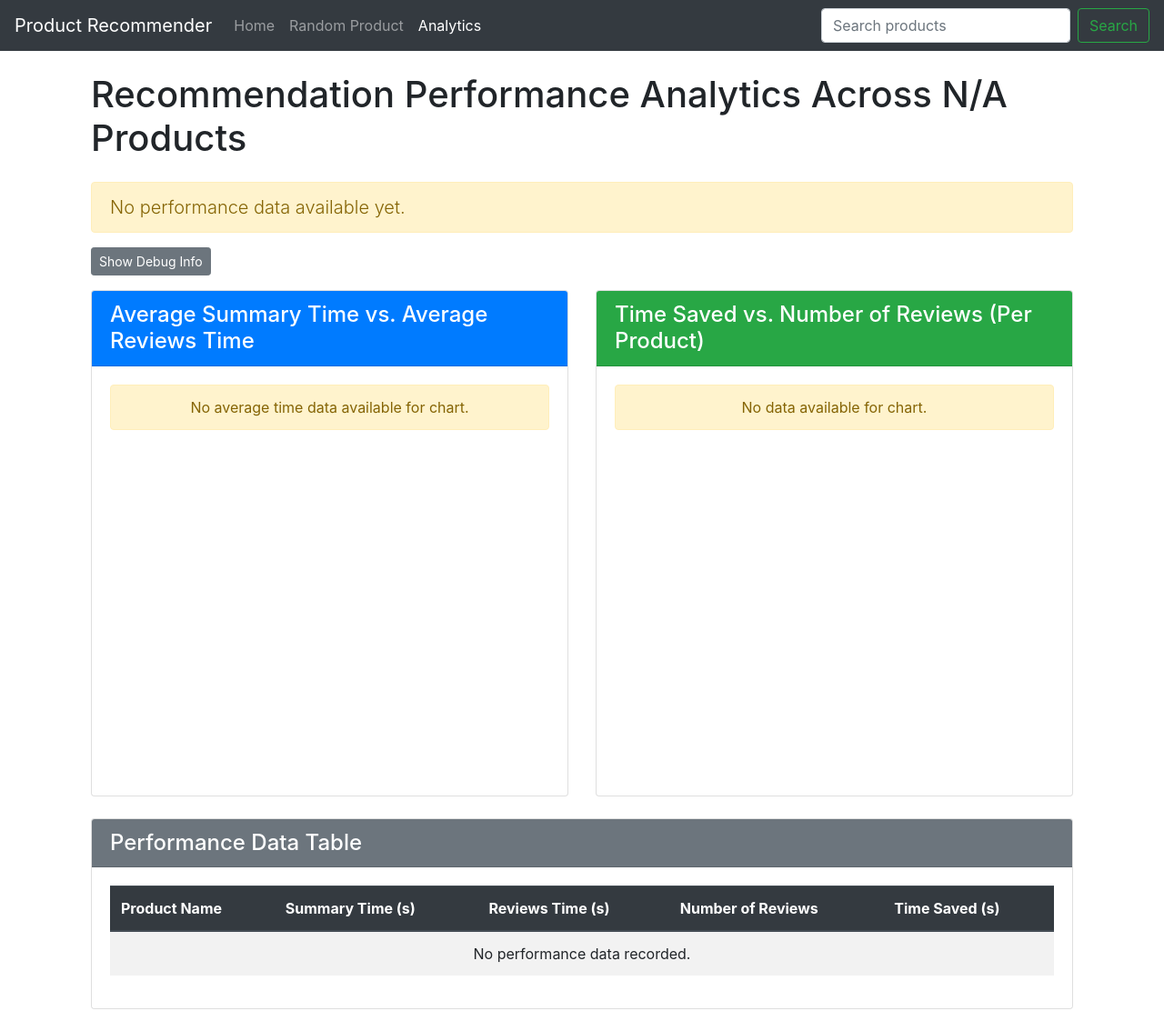
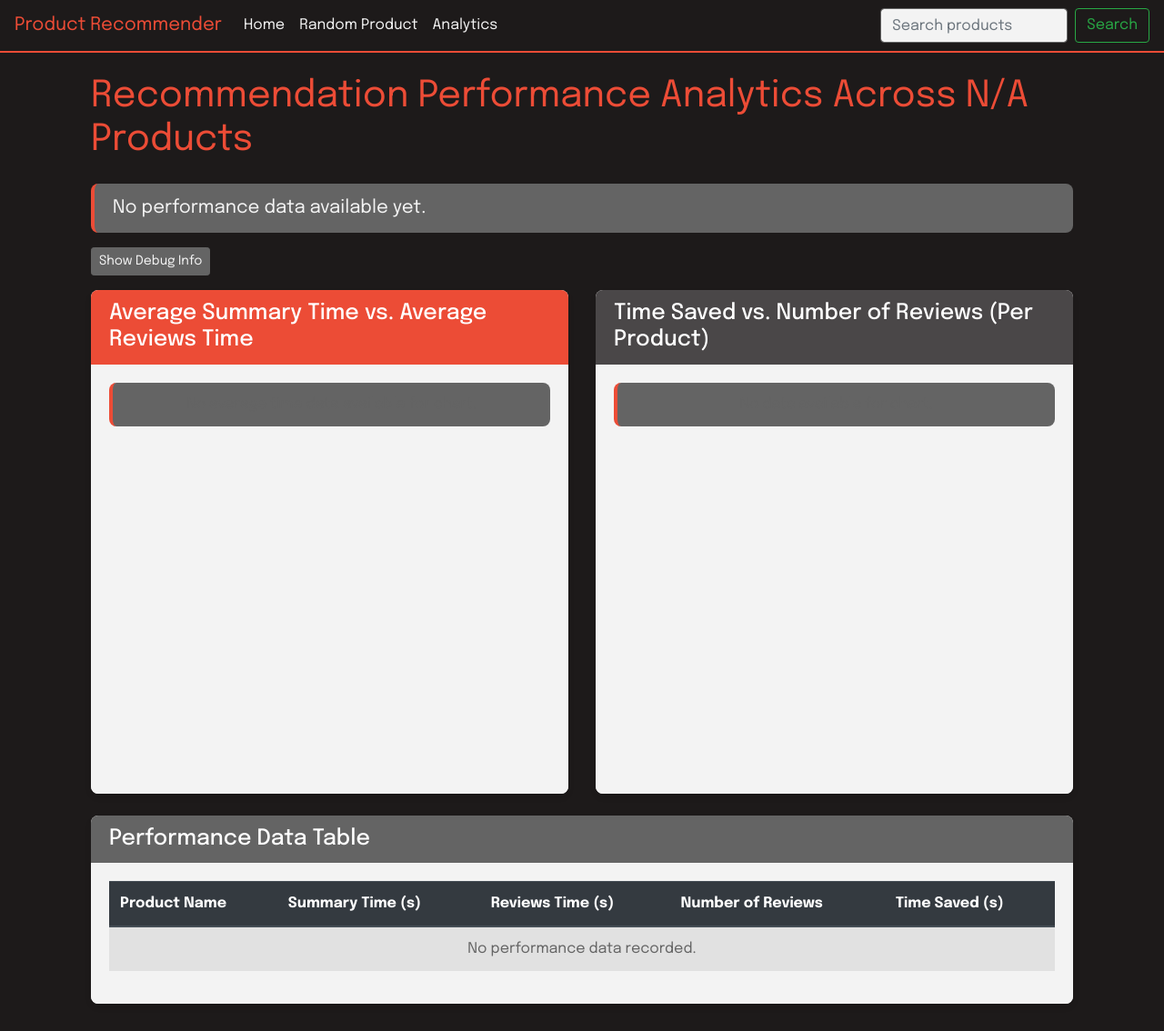
Before and after one commit to GreatRockbits/recommendation-engine-tk, a Django app: page /analytics/ in a window 1280 px wide. Shown: the whole page at 91% size. After the commit the page ends 1104 px from the top, so only its background shows below. Run offline with Django 5.2, Linux system fonts and the light colour scheme; data that the repository does not hold is empty; some libraries are stand-ins or nearby versions.

Commit message:
recommendation_analytics css amended added custom_styles

```diff
--- a/product_recommender/settings.py
+++ b/product_recommender/settings.py
@@ -116,7 +116,11 @@ USE_TZ = True
 # Static files (CSS, JavaScript, Images)
 # https://docs.djangoproject.com/en/5.1/howto/static-files/
 
-STATIC_URL = 'static/'
+STATIC_URL = '/static/'
+STATICFILES_DIRS = [
+    BASE_DIR / "static",
+]
+STATIC_ROOT = BASE_DIR / 'staticfiles'
 
 # Default primary key field type
 # https://docs.djangoproject.com/en/5.1/ref/settings/#default-auto-field
--- /dev/null
+++ b/product_recommender/static/css/custom_styles.css
@@ -0,0 +1,252 @@
+/* Import Epilogue font */
+@import url('https://fonts.googleapis.com/css2?family=Epilogue:wght@400;500;600;700&display=swap');
+
+/* Custom color scheme variables */
+:root {
+    --orange: #EC4C36;
+    --darkish-grey: #4A4748;
+    --very-dark-grey: #1D1A1A;
+    --mid-grey: #646464;
+    --light-grey: #F3F3F3;
+}
+
+body {
+    background-color: var(--very-dark-grey);
+    color: var(--light-grey);
+    font-family: 'Epilogue', sans-serif;
+}
+
+.container {
+    background-color: var(--very-dark-grey);
+}
+
+h1 {
+    color: var(--orange);
+    font-weight: 250;
+    font-family: 'Epilogue', sans-serif;
+}
+
+h2, h4, h5 {
+    font-family: 'Epilogue', sans-serif;
+    font-weight: 250;
+}
+
+.debug-info {
+    background-color: var(--darkish-grey);
+    border: 1px solid var(--mid-grey);
+    border-radius: 0.25rem;
+    padding: 1rem;
+    margin-bottom: 1rem;
+    font-family: monospace;
+    white-space: pre-wrap;
+    display: none;
+    color: var(--light-grey);
+}
+
+.chart-container {
+    height: 400px;
+    position: relative;
+    margin-bottom: 2rem;
+}
+
+/* Alert styles */
+.alert {
+    border-radius: 0.5rem;
+    border: none;
+}
+
+.alert-info {
+    background-color: var(--darkish-grey);
+    color: var(--light-grey);
+    border-left: 4px solid var(--orange);
+}
+
+.alert-warning {
+    background-color: var(--mid-grey);
+    color: var(--light-grey);
+    border-left: 4px solid var(--orange);
+}
+
+.alert-danger {
+    background-color: var(--darkish-grey);
+    color: var(--light-grey);
+    border-left: 4px solid var(--orange);
+}
+
+/* Button styles */
+.btn-secondary {
+    background-color: var(--mid-grey);
+    border-color: var(--mid-grey);
+    color: var(--light-grey);
+}
+
+.btn-secondary:hover {
+    background-color: var(--darkish-grey);
+    border-color: var(--darkish-grey);
+    color: var(--light-grey);
+}
+
+.btn-primary {
+    background-color: var(--orange);
+    border-color: var(--orange);
+    color: white;
+}
+
+.btn-primary:hover {
+    background-color: #d63d28;
+    border-color: #d63d28;
+    color: white;
+}
+
+/* Card styles */
+.card {
+    background-color: var(--light-grey);
+    border: none;
+    border-radius: 0.5rem;
+    box-shadow: 0 4px 6px rgba(0, 0, 0, 0.1);
+}
+
+.card-header {
+    border-radius: 0.5rem 0.5rem 0 0 !important;
+    border-bottom: none;
+}
+
+.card-header.bg-primary {
+    background-color: var(--orange) !important;
+    color: white;
+}
+
+.card-header.bg-success {
+    background-color: var(--darkish-grey) !important;
+    color: var(--light-grey);
+}
+
+.card-header.bg-secondary {
+    background-color: var(--mid-grey) !important;
+    color: var(--light-grey);
+}
+
+.card-body {
+    background-color: var(--light-grey);
+    color: var(--very-dark-grey);
+    border-radius: 0 0 0.5rem 0.5rem;
+}
+
+/* Table styles */
+.table {
+    background-color: var(--light-grey);
+    color: var(--very-dark-grey);
+}
+
+.table-striped tbody tr:nth-of-type(odd) {
+    background-color: rgba(74, 71, 72, 0.1);
+}
+
+.table-hover tbody tr:hover {
+    background-color: rgba(236, 76, 54, 0.1);
+}
+
+.thead-dark th {
+    background-color: var(--very-dark-grey);
+    color: var(--light-grey);
+    border-color: var(--mid-grey);
+}
+
+.table td, .table th {
+    border-color: var(--mid-grey);
+}
+
+/* Debug info specific styles */
+.debug-info h4 {
+    color: var(--orange);
+    margin-bottom: 1rem;
+}
+
+.debug-info h5 {
+    color: var(--orange);
+    margin-top: 1rem;
+    margin-bottom: 0.5rem;
+}
+
+.debug-info strong {
+    color: var(--light-grey);
+}
+
+.debug-info div {
+    margin-bottom: 0.5rem;
+}
+
+/* Lead text styling */
+.lead {
+    color: var(--light-grey);
+}
+
+.lead strong {
+    color: var(--orange);
+}
+
+/* Small text styling */
+small {
+    color: rgba(243, 243, 243, 0.8);
+}
+
+/* Text center styling for empty states */
+.text-center {
+    color: var(--mid-grey);
+}
+
+/* Form styles */
+.form-control {
+    background-color: var(--light-grey);
+    border: 1px solid var(--mid-grey);
+    color: var(--very-dark-grey);
+}
+
+.form-control:focus {
+    background-color: var(--light-grey);
+    border-color: var(--orange);
+    box-shadow: 0 0 0 0.2rem rgba(236, 76, 54, 0.25);
+    color: var(--very-dark-grey);
+}
+
+.form-label {
+    color: var(--light-grey);
+    font-weight: 250;
+}
+
+/* Navigation styles */
+.navbar {
+    background-color: var(--very-dark-grey) !important;
+    border-bottom: 2px solid var(--orange);
+}
+
+.navbar-brand {
+    color: var(--orange) !important;
+    font-weight: 250;
+}
+
+.navbar-nav .nav-link {
+    color: var(--light-grey) !important;
+}
+
+.navbar-nav .nav-link:hover {
+    color: var(--orange) !important;
+}
+
+.navbar-nav .nav-link.active {
+    color: var(--orange) !important;
+    font-weight: 250;
+}
+
+/* Utility classes */
+.text-orange {
+    color: var(--orange) !important;
+}
+
+.bg-orange {
+    background-color: var(--orange) !important;
+}
+
+.border-orange {
+    border-color: var(--orange) !important;
+}
--- a/product_recommender/templates/recommendation_analytics.html
+++ b/product_recommender/templates/recommendation_analytics.html
@@ -1,19 +1,12 @@
 {% extends 'base.html' %}
+{% load static %}
 
 {% block title %}Recommendation Analytics{% endblock %}
 
 {% block extra_css %}
+    <link rel="stylesheet" href="{% static 'css/custom_styles.css' %}">
     <style>
-        .debug-info {
-            background-color: #f8f9fa;
-            border: 1px solid #dee2e6;
-            border-radius: 0.25rem;
-            padding: 1rem;
-            margin-bottom: 1rem;
-            font-family: monospace;
-            white-space: pre-wrap;
-            display: none;
-        }
+        /* Page-specific styles only */
         .chart-container {
             height: 400px;
             position: relative;
@@ -184,7 +177,7 @@
             console.error(message, error);
             const debugInfo = document.getElementById('debugInfo');
             const errorDiv = document.createElement('div');
-            errorDiv.innerHTML = `<strong style="color: red">ERROR:</strong> ${message} - ${error.message || error}`;
+            errorDiv.innerHTML = `<strong style="color: #EC4C36">ERROR:</strong> ${message} - ${error.message || error}`;
             debugInfo.appendChild(errorDiv);
             debugInfo.style.display = 'block';
             document.getElementById('toggleDebug').textContent = 'Hide Debug Info';
@@ -203,36 +196,55 @@
                             datasets: [{
                                 label: 'Average Summary Time (s)',
                                 data: [averageSummaryTime], // Single data point
-                                backgroundColor: 'rgba(54, 162, 235, 0.7)', // Blue
-                                borderColor: 'rgba(54, 162, 235, 1)',
-                                borderWidth: 1
+                                backgroundColor: 'rgba(236, 76, 54, 0.7)', // Orange with transparency
+                                borderColor: '#EC4C36', // Orange
+                                borderWidth: 2
                             }, {
                                 label: 'Average Reviews Time (s)',
                                 data: [averageReviewsTime], // Single data point
-                                backgroundColor: 'rgba(255, 99, 132, 0.7)', // Red
-                                borderColor: 'rgba(255, 99, 132, 1)',
-                                borderWidth: 1
+                                backgroundColor: 'rgba(74, 71, 72, 0.7)', // Darkish grey with transparency
+                                borderColor: '#4A4748', // Darkish grey
+                                borderWidth: 2
                             }]
                         },
                         options: {
                             responsive: true,
                             maintainAspectRatio: false,
+                            plugins: {
+                                legend: {
+                                    position: 'top',
+                                    labels: {
+                                        color: '#1D1A1A' // Very dark grey for legend text
+                                    }
+                                },
+                                title: {
+                                    display: true,
+                                    text: 'Average Recommendation Time',
+                                    color: '#1D1A1A' // Very dark grey for title
+                                }
+                            },
                             scales: {
                                 y: {
                                     beginAtZero: true,
                                     title: {
                                         display: true,
-                                        text: 'Time (seconds)'
+                                        text: 'Time (seconds)',
+                                        color: '#1D1A1A' // Very dark grey
+                                    },
+                                    ticks: {
+                                        color: '#646464' // Mid grey for tick labels
+                                    },
+                                    grid: {
+                                        color: 'rgba(100, 100, 100, 0.2)' // Mid grey with transparency
                                     }
-                                }
-                            },
-                            plugins: {
-                                legend: {
-                                    position: 'top',
                                 },
-                                title: {
-                                    display: true,
-                                    text: 'Average Recommendation Time'
+                                x: {
+                                    ticks: {
+                                        color: '#646464' // Mid grey for tick labels
+                                    },
+                                    grid: {
+                                        color: 'rgba(100, 100, 100, 0.2)' // Mid grey with transparency
+                                    }
                                 }
                             }
                         }
@@ -255,15 +267,28 @@
                             datasets: [{
                                 label: 'Average Time Saved (s)',
                                 data: averageTimeSavedByReview,
-                                backgroundColor: 'rgba(75, 192, 192, 0.7)', // Green
-                                borderColor: 'rgba(75, 192, 192, 1)',
-                                borderWidth: 1,
+                                backgroundColor: 'rgba(236, 76, 54, 0.7)', // Orange with transparency
+                                borderColor: '#EC4C36', // Orange
+                                borderWidth: 2,
                                 yAxisID: 'y-axis-time-saved'
                             }]
                         },
                         options: {
                             responsive: true,
                             maintainAspectRatio: false,
+                            plugins: {
+                                legend: {
+                                    position: 'top',
+                                    labels: {
+                                        color: '#1D1A1A' // Very dark grey for legend text
+                                    }
+                                },
+                                title: {
+                                    display: true,
+                                    text: 'Average Time Saved by Number of Reviews',
+                                    color: '#1D1A1A' // Very dark grey for title
+                                }
+                            },
                             scales: {
                                 'y-axis-time-saved': {
                                     type: 'linear',
@@ -272,26 +297,29 @@
                                     beginAtZero: true,
                                     title: {
                                         display: true,
-                                        text: 'Average Time Saved (seconds)'
+                                        text: 'Average Time Saved (seconds)',
+                                        color: '#1D1A1A' // Very dark grey
+                                    },
+                                    ticks: {
+                                        color: '#646464' // Mid grey for tick labels
+                                    },
+                                    grid: {
+                                        color: 'rgba(100, 100, 100, 0.2)' // Mid grey with transparency
                                     }
                                 },
                                 x: {
                                     title: {
                                         display: true,
-                                        text: 'Number of Reviews'
+                                        text: 'Number of Reviews',
+                                        color: '#1D1A1A' // Very dark grey
                                     },
                                     ticks: {
-                                        stepSize: 1
+                                        stepSize: 1,
+                                        color: '#646464' // Mid grey for tick labels
+                                    },
+                                    grid: {
+                                        color: 'rgba(100, 100, 100, 0.2)' // Mid grey with transparency
                                     }
-                                }
-                            },
-                            plugins: {
-                                legend: {
-                                    position: 'top',
-                                },
-                                title: {
-                                    display: true,
-                                    text: 'Average Time Saved by Number of Reviews'
                                 }
                             }
                         }
```
Also changed, not shown: readme.md, 1 other file.
